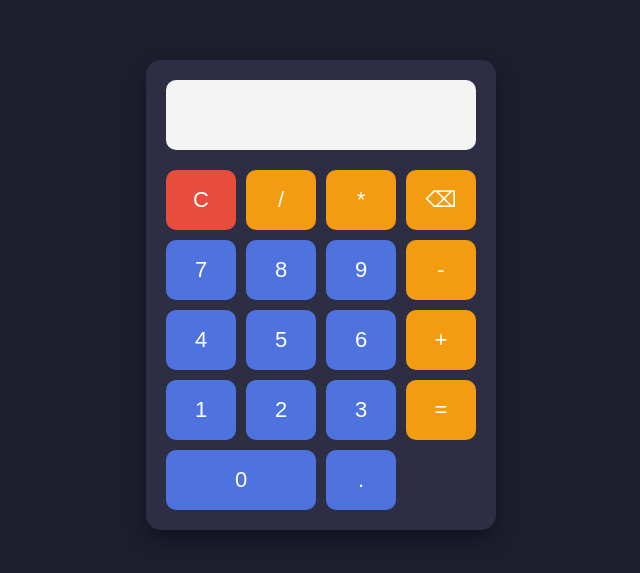
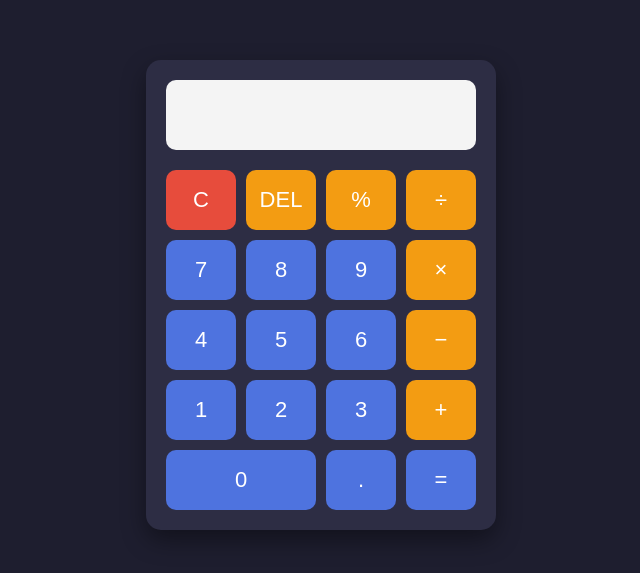
Before and after one commit to Siripatneedi/calculator, a plain HTML site: page index.html in a window 1280 px wide. Shown: the part 105-678 px from the top of the page, without its empty margins (319-959 px from the left). Drawn offline with Linux system fonts and the light colour scheme.

Commit message:
index.html

```diff
--- a/index.html
+++ b/index.html
@@ -13,27 +13,28 @@
 
     <div class="buttons">
         <button onclick="clearDisplay()">C</button>
-        <button onclick="appendValue('/')">/</button>
-        <button onclick="appendValue('*')">*</button>
-        <button onclick="deleteLast()">⌫</button>
+        <button onclick="deleteLast()">DEL</button>
+        <button onclick="appendValue('%')">%</button>
+        <button onclick="appendValue('/')">÷</button>
 
         <button onclick="appendValue('7')">7</button>
         <button onclick="appendValue('8')">8</button>
         <button onclick="appendValue('9')">9</button>
-        <button onclick="appendValue('-')">-</button>
+        <button onclick="appendValue('*')">×</button>
 
         <button onclick="appendValue('4')">4</button>
         <button onclick="appendValue('5')">5</button>
         <button onclick="appendValue('6')">6</button>
-        <button onclick="appendValue('+')">+</button>
+        <button onclick="appendValue('-')">−</button>
 
         <button onclick="appendValue('1')">1</button>
         <button onclick="appendValue('2')">2</button>
         <button onclick="appendValue('3')">3</button>
+        <button onclick="appendValue('+')">+</button>
+
+        <button onclick="appendValue('0')" class="zero">0</button>
+        <button onclick="appendValue('.')">.</button>
         <button onclick="calculate()">=</button>
-
-        <button class="zero" onclick="appendValue('0')">0</button>
-        <button onclick="appendValue('.')">.</button>
     </div>
 </div>
 
```
